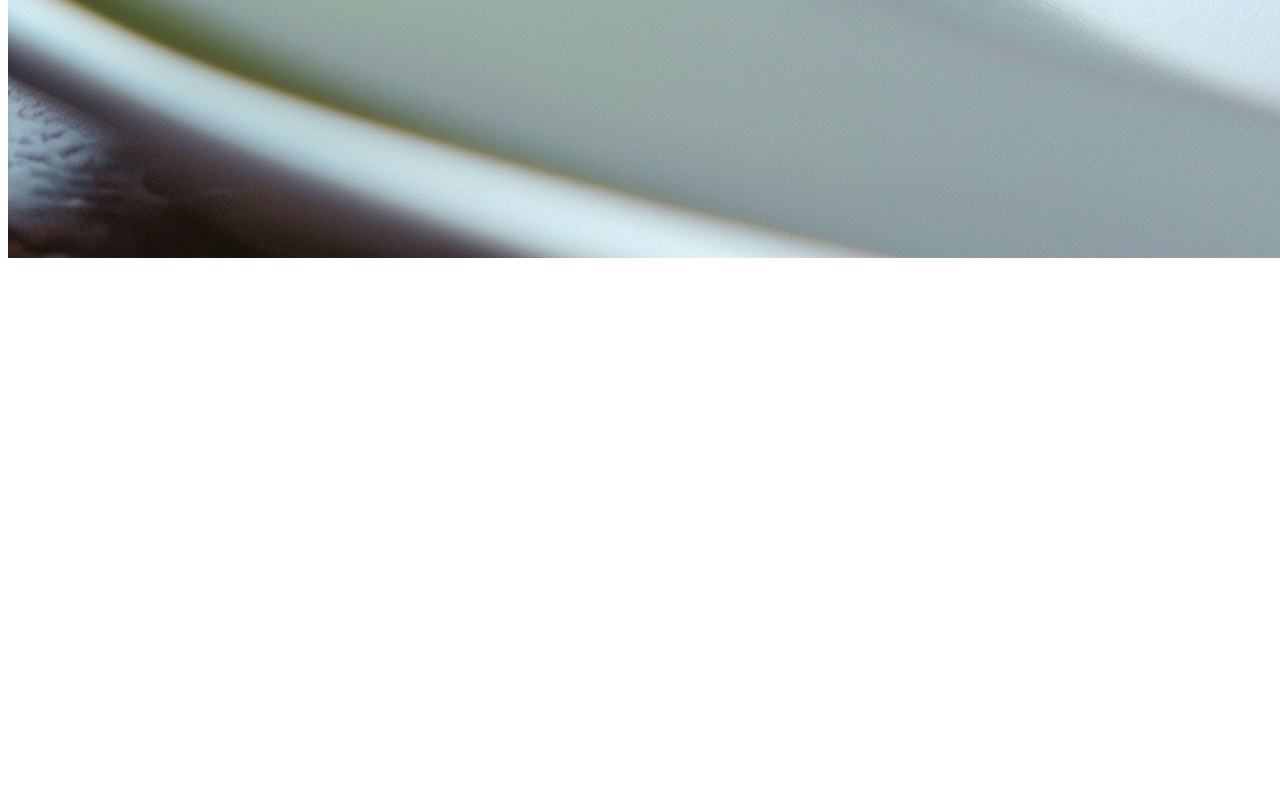
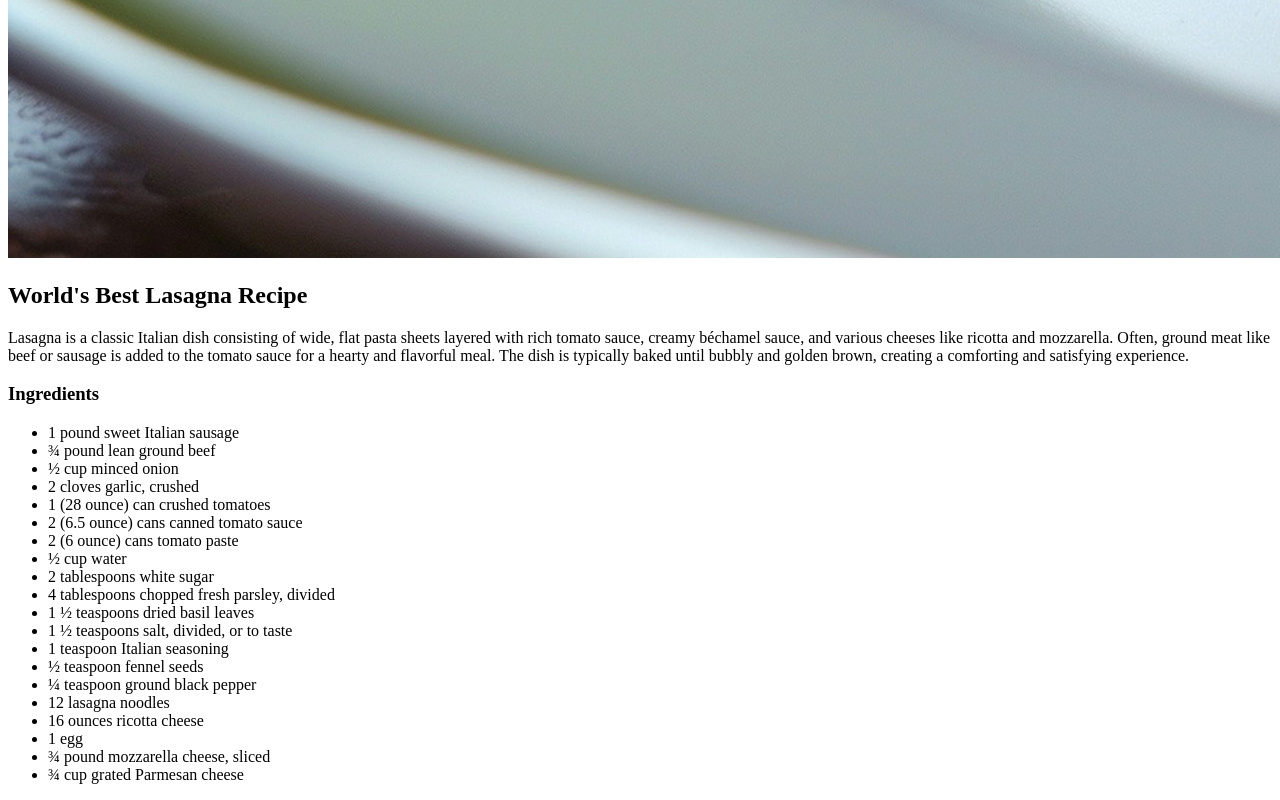
Before and after one commit to irfanoezen/odin-recipes, a plain HTML site: page recipes/lasagna.html in a window 1280 px wide. Shown: the part 2222-3022 px from the top of the page. Before the commit the page ends 2492 px from the top, so only its background shows below. Drawn offline with Linux system fonts and the light colour scheme.

Commit message:
Add list of ingredients (lasagna)

```diff
--- a/recipes/lasagna.html
+++ b/recipes/lasagna.html
@@ -8,5 +8,30 @@
 <body>
   <h1>Lasagna</h1>
   <img src="../images/lasagna.jpg" alt="">
+  <h2>World's Best Lasagna Recipe</h2>
+  <p>Lasagna is a classic Italian dish consisting of wide, flat pasta sheets layered with rich tomato sauce, creamy béchamel sauce, and various cheeses like ricotta and mozzarella. Often, ground meat like beef or sausage is added to the tomato sauce for a hearty and flavorful meal. The dish is typically baked until bubbly and golden brown, creating a comforting and satisfying experience.</p>
+  <h3>Ingredients</h3>
+  <ul>
+    <li>1 pound sweet Italian sausage</li>
+    <li>¾ pound lean ground beef</li>
+    <li>½ cup minced onion</li>
+    <li>2 cloves garlic, crushed</li>
+    <li>1 (28 ounce) can crushed tomatoes</li>
+    <li>2 (6.5 ounce) cans canned tomato sauce</li>
+    <li>2 (6 ounce) cans tomato paste</li>
+    <li>½ cup water</li>
+    <li>2 tablespoons white sugar</li>
+    <li>4 tablespoons chopped fresh parsley, divided</li>
+    <li>1 ½ teaspoons dried basil leaves</li>
+    <li>1 ½ teaspoons salt, divided, or to taste</li>
+    <li>1 teaspoon Italian seasoning</li>
+    <li>½ teaspoon fennel seeds</li>
+    <li>¼ teaspoon ground black pepper</li>
+    <li>12 lasagna noodles</li>
+    <li>16 ounces ricotta cheese</li>
+    <li>1 egg</li>
+    <li>¾ pound mozzarella cheese, sliced</li>
+    <li>¾ cup grated Parmesan cheese</li>
+  </ul>
 </body>
 </html>
```
Also changed, not shown: recipes/bolognese.html (+2 -0 lines), recipes/gnocchi.html (+2 -0 lines).
